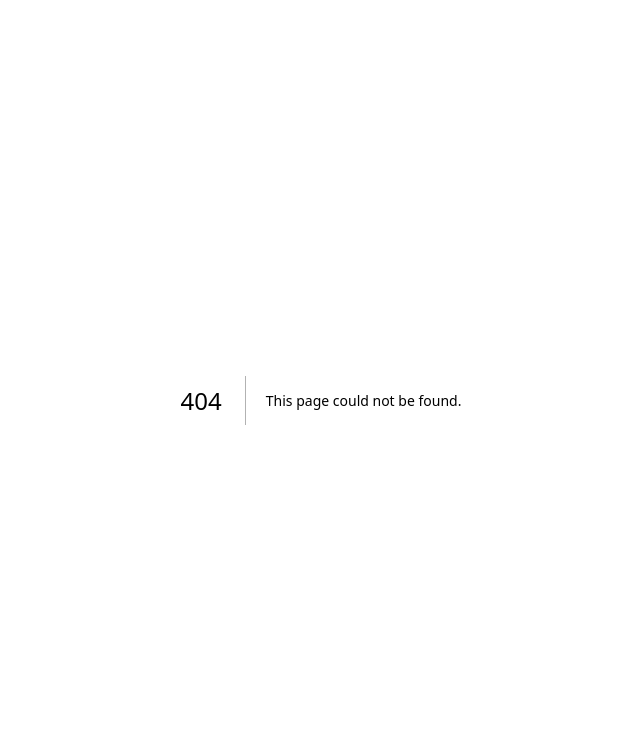
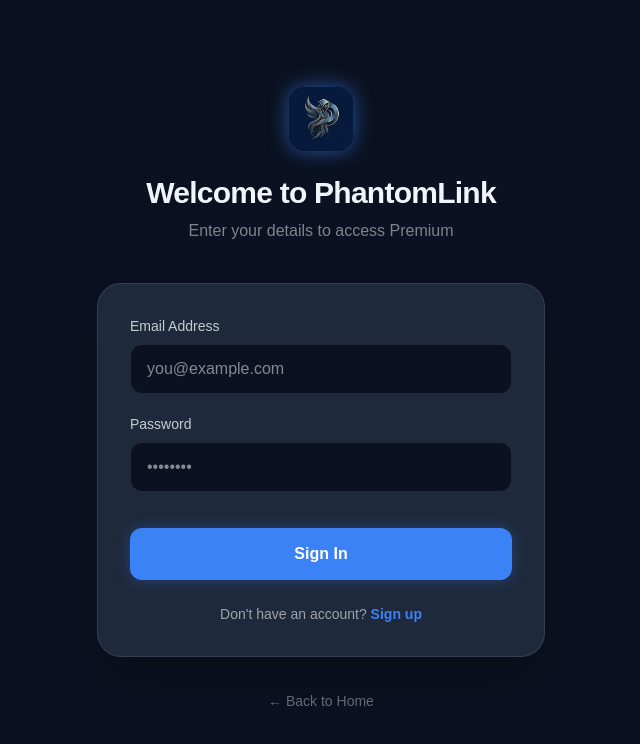
Before and after one commit to tymursoseliia/vpn, a Next.js app: page /login in a window 1280 px wide. Before the commit this address had no page. Shown: the top 744 px of the page, without its empty margins (319-959 px from the left). Built offline with nearby package versions, Linux system fonts and the light colour scheme; no server answers.

Commit message:
Added Supabase Auth and Login Page

```diff
--- a/package.json
+++ b/package.json
@@ -9,6 +9,8 @@
     "lint": "eslint"
   },
   "dependencies": {
+    "@supabase/ssr": "^0.10.3",
+    "@supabase/supabase-js": "^2.105.4",
     "next": "16.2.6",
     "react": "19.2.4",
     "react-dom": "19.2.4"
--- /dev/null
+++ b/src/app/login/page.tsx
@@ -0,0 +1,111 @@
+'use client';
+
+import { useState } from 'react';
+import { useRouter } from 'next/navigation';
+import { createClient } from '@/utils/supabase/client';
+
+export default function LoginPage() {
+  const [email, setEmail] = useState('');
+  const [password, setPassword] = useState('');
+  const [isLogin, setIsLogin] = useState(true);
+  const [error, setError] = useState<string | null>(null);
+  const [loading, setLoading] = useState(false);
+
+  const router = useRouter();
+  const supabase = createClient();
+
+  const handleAuth = async (e: React.FormEvent) => {
+    e.preventDefault();
+    setLoading(true);
+    setError(null);
+
+    try {
+      if (isLogin) {
+        const { error } = await supabase.auth.signInWithPassword({ email, password });
+        if (error) throw error;
+        router.push('/dashboard');
+      } else {
+        const { error } = await supabase.auth.signUp({ email, password });
+        if (error) throw error;
+        setError('Check your email for the confirmation link!');
+      }
+    } catch (err: any) {
+      setError(err.message);
+    } finally {
+      setLoading(false);
+    }
+  };
+
+  return (
+    <div className="min-h-screen bg-background text-foreground flex items-center justify-center p-6 relative overflow-hidden">
+      {/* Background glow */}
+      <div className="absolute top-1/2 left-1/2 -translate-x-1/2 -translate-y-1/2 w-[600px] h-[600px] bg-primary/20 rounded-full blur-[120px] -z-10 opacity-40"></div>
+
+      <div className="w-full max-w-md">
+        <div className="text-center mb-10 flex flex-col items-center">
+          <img src="/2026-05-10 18.09.54.jpg" alt="PhantomLink Logo" className="w-16 h-16 rounded-2xl shadow-[0_0_20px_rgba(59,130,246,0.6)] object-cover mb-6" />
+          <h1 className="text-3xl font-extrabold tracking-tight">Welcome to PhantomLink</h1>
+          <p className="text-foreground/50 mt-2">Enter your details to access Premium</p>
+        </div>
+
+        <div className="bg-card border border-white/10 p-8 rounded-3xl shadow-2xl backdrop-blur-sm">
+          {error && (
+            <div className={`p-4 rounded-xl mb-6 text-sm font-medium ${error.includes('Check') ? 'bg-green-500/10 text-green-400 border border-green-500/20' : 'bg-red-500/10 text-red-400 border border-red-500/20'}`}>
+              {error}
+            </div>
+          )}
+
+          <form onSubmit={handleAuth} className="space-y-5">
+            <div>
+              <label className="block text-sm font-medium text-foreground/80 mb-2">Email Address</label>
+              <input
+                type="email"
+                value={email}
+                onChange={(e) => setEmail(e.target.value)}
+                required
+                className="w-full bg-background border border-white/10 rounded-xl px-4 py-3 focus:outline-none focus:border-primary focus:ring-1 focus:ring-primary transition-all text-white"
+                placeholder="you@example.com"
+              />
+            </div>
+
+            <div>
+              <label className="block text-sm font-medium text-foreground/80 mb-2">Password</label>
+              <input
+                type="password"
+                value={password}
+                onChange={(e) => setPassword(e.target.value)}
+                required
+                className="w-full bg-background border border-white/10 rounded-xl px-4 py-3 focus:outline-none focus:border-primary focus:ring-1 focus:ring-primary transition-all text-white"
+                placeholder="••••••••"
+              />
+            </div>
+
+            <button
+              type="submit"
+              disabled={loading}
+              className="w-full py-3.5 bg-primary text-white rounded-xl font-bold hover:bg-blue-600 transition-all shadow-[0_0_15px_rgba(59,130,246,0.3)] disabled:opacity-50 disabled:cursor-not-allowed mt-4"
+            >
+              {loading ? 'Processing...' : (isLogin ? 'Sign In' : 'Create Account')}
+            </button>
+          </form>
+
+          <div className="mt-6 text-center text-sm text-foreground/60">
+            {isLogin ? "Don't have an account? " : "Already have an account? "}
+            <button
+              onClick={() => { setIsLogin(!isLogin); setError(null); }}
+              className="text-primary font-semibold hover:underline"
+            >
+              {isLogin ? 'Sign up' : 'Sign in'}
+            </button>
+          </div>
+        </div>
+
+        <div className="mt-8 text-center">
+          <a href="/" className="text-sm text-foreground/40 hover:text-white transition-colors">
+            ← Back to Home
+          </a>
+        </div>
+      </div>
+    </div>
+  );
+}
--- a/src/app/page.tsx
+++ b/src/app/page.tsx
@@ -16,8 +16,8 @@ export default function Home() {
             <a href="#download" className="hover:text-primary transition-colors">Download</a>
           </nav>
           <div className="flex gap-4">
-            <button className="text-sm font-medium px-4 py-2 hover:text-primary transition-colors">Login</button>
-            <button className="text-sm font-bold bg-primary text-white px-5 py-2 rounded-full hover:bg-blue-600 transition-all shadow-[0_0_15px_rgba(59,130,246,0.4)]">Get Premium</button>
+            <a href="/login" className="text-sm font-medium px-4 py-2 hover:text-primary transition-colors flex items-center">Login</a>
+            <a href="/login" className="text-sm font-bold bg-primary text-white px-5 py-2 rounded-full hover:bg-blue-600 transition-all shadow-[0_0_15px_rgba(59,130,246,0.4)] flex items-center">Get Premium</a>
           </div>
         </div>
       </header>
--- /dev/null
+++ b/src/utils/supabase/client.ts
@@ -0,0 +1,8 @@
+import { createBrowserClient } from '@supabase/ssr'
+
+export function createClient() {
+  return createBrowserClient(
+    process.env.NEXT_PUBLIC_SUPABASE_URL!,
+    process.env.NEXT_PUBLIC_SUPABASE_ANON_KEY!
+  )
+}
```
Also changed, not shown: 1 other file (tests, documents, lock files or other folders).
